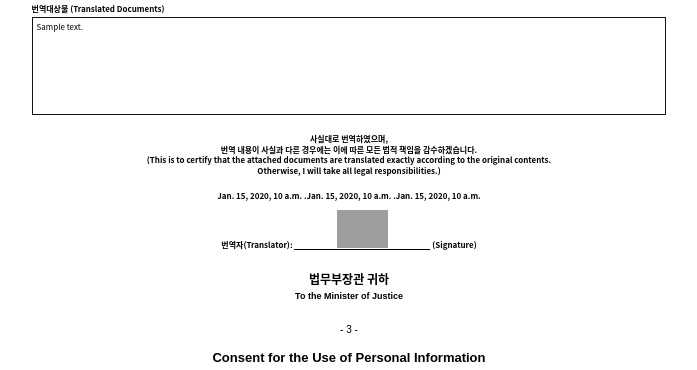
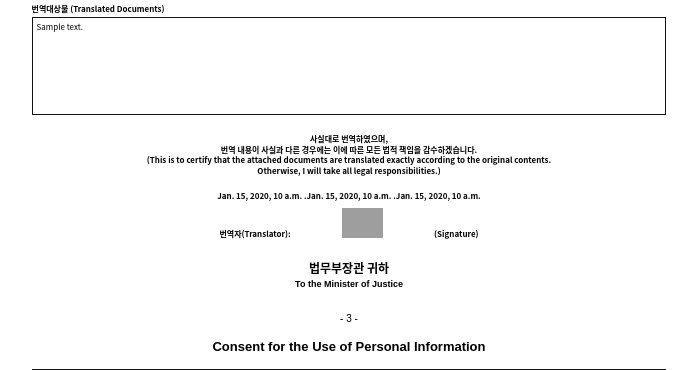
Before and after one commit to rak1b/agency-backend, a Django app: template templates/university_templates/hanseo.html in a window 1280 px wide. Shown: the part 1652-2022 px from the top of the page, without its empty margins (291-988 px from the left). Run offline with Django 3.2, Linux system fonts and the light colour scheme; the template is opened without the code that fills it: most values are stand-ins (such as "Sample title", 1, 10 or a date in 2020); grey boxes marked "Sample" are stand-in pictures; parts of the project's set-up code (start-up, migrations or seed data) failed here and were passed over; some libraries are stand-ins or nearby versions; grey boxes are pictures that could not be loaded.

Commit message:
changes - 2026-05-10_20-53

```diff
--- a/templates/university_templates/hanseo.html
+++ b/templates/university_templates/hanseo.html
@@ -683,24 +683,32 @@
       margin-top: 2mm;
       font-size: 8px;
       font-weight: 700;
+      line-height: 1.2;
     }
 
-    .p4-sign-img-wrap {
-      display: inline-flex;
-      align-items: flex-end;
-      justify-content: center;
-      min-width: 36mm;
-      min-height: 11mm;
+    .p4-sign-line {
+      display: inline-block;
+      width: 34mm;
+      height: 10px;
       border-bottom: 1px solid #000;
-      padding: 0 2mm 1px;
       vertical-align: bottom;
+      margin: 0 1.5mm;
     }
 
-    .p4-sign-img-wrap img {
-      max-height: 10mm;
+    .p4-sign-inline-img {
+      display: inline-block;
+      vertical-align: bottom;
+      margin: 0 1.5mm;
+      min-width: 34mm;
+      text-align: center;
+    }
+
+    .p4-sign-inline-img img {
+      max-height: 8mm;
       width: auto;
-      max-width: 42mm;
+      max-width: 34mm;
       object-fit: contain;
+      vertical-align: bottom;
     }
 
     .p4-minister-ko {
@@ -1048,7 +1056,11 @@
       <div class="p4-date">{{ p4_sign_date_y }} .{{ p4_sign_date_m }} .{{ p4_sign_date_d }}</div>
       <div class="p4-sign">
         <span>번역자(Translator):</span>
-        <span class="p4-sign-img-wrap">{% if hanseo_sign_uri %}<img src="{{ hanseo_sign_uri }}" alt="" />{% endif %}</span>
+        {% if hanseo_sign_uri %}
+        <span class="p4-sign-inline-img"><img src="{{ hanseo_sign_uri }}" alt="" /></span>
+        {% else %}
+        <span class="p4-sign-line"></span>
+        {% endif %}
         <span>(Signature)</span>
       </div>
 
```
Also changed, not shown: agency_inventory/models.py (+7 -7 lines), agency_inventory/migrations/0036_alter_historicalstudentfamilyparticular_monthly_income_and_more.py (added).
